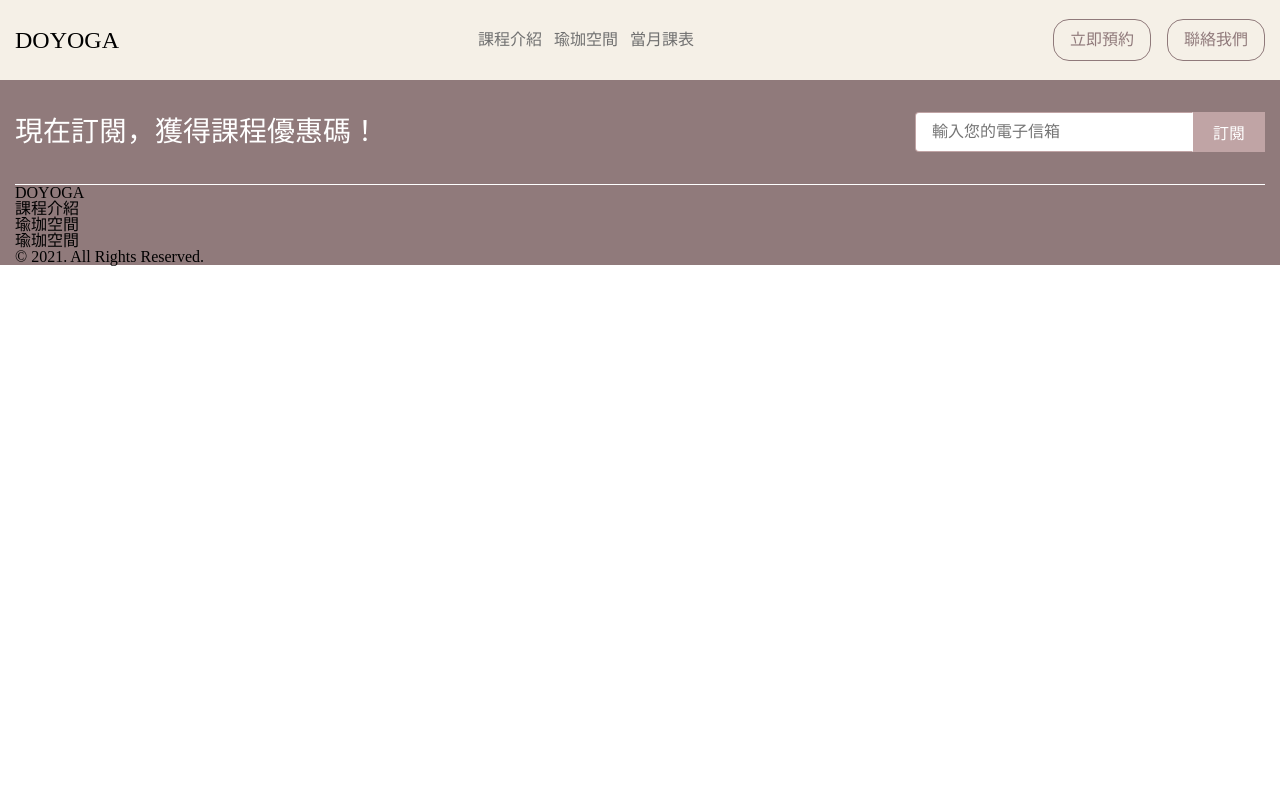
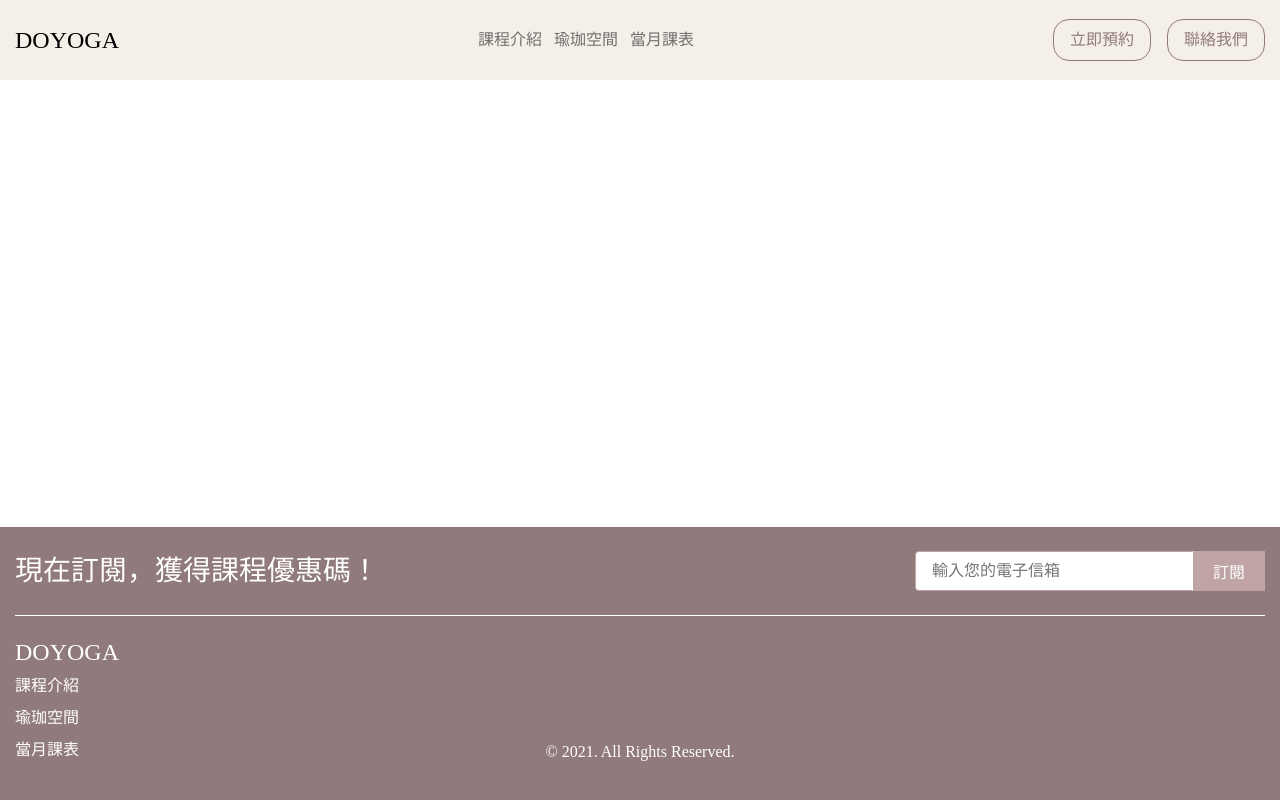
Before and after one commit to hungshihyen/css, a Vue app: page / in a window 1280 px wide. Built offline with nearby package versions, Linux system fonts and the light colour scheme.

Commit message:
layout change to grid

```diff
--- a/src/yoga/Footer/index.vue
+++ b/src/yoga/Footer/index.vue
@@ -16,10 +16,18 @@
         </div>
       </section>
       <section class="footer-bottom">
-        <div>DOYOGA</div>
-        <div>課程介紹</div>
-        <div>瑜珈空間</div>
-        <div>瑜珈空間</div>
+        <div class="title">
+          DOYOGA
+        </div>
+        <button class="footer-button">
+          課程介紹
+        </button>
+        <button class="footer-button">
+          瑜珈空間
+        </button>
+        <button class="footer-button">
+          當月課表
+        </button>
         <div class="copy-right">
           © 2021. All Rights Reserved.
         </div>
@@ -43,7 +51,7 @@ export default {
   display: grid;
   grid-template-columns: 1fr;
   align-items: center;
-  padding: 2rem 0;
+  padding: 1.5rem 0;
   border-bottom: 1px solid #fff;
 
   @media (min-width: 768.1px) {
@@ -95,4 +103,49 @@ export default {
   }
 }
 
+.footer-bottom {
+  position: relative;
+  padding-top: 1.5rem;
+  padding-bottom: 2rem;
+  color: #fff;
+
+  div,
+  button {
+    margin-bottom: 0.5rem;
+    font-size: 1rem;
+    font-weight: 300;
+
+    &:last-child {
+      margin-bottom: 0;
+    }
+  }
+
+  .title {
+    font-size: 1.5rem;
+    font-weight: normal;
+  }
+
+  .footer-button {
+    display: block;
+    width: 64px;
+    padding: 0 0;
+    color: #fff;
+    cursor: pointer;
+    background-color: transparent;
+    border: none;
+
+    &:hover {
+      color: #eee;
+    }
+  }
+
+  .copy-right {
+    @media (min-width: 768.1px) {
+      position: absolute;
+      bottom: 2.5rem;
+      left: 50%;
+      transform: translateX(-50%);
+    }
+  }
+}
 </style>
--- a/src/yoga/index.vue
+++ b/src/yoga/index.vue
@@ -1,5 +1,6 @@
 <template>
   <Nav />
+  <section class="body" />
   <Footer />
   <!-- https://xd.adobe.com/view/ddcefee3-3028-48a2-8840-4d3ba00e8807-889d/grid -->
 </template>
@@ -20,4 +21,27 @@ export default {
 
 <style lang="scss">
 @import './styles/base.scss';
+
+#app {
+  display: grid;
+  // grid-template-areas:
+  //   'head'
+  //   'body'
+  //   'foot';
+  grid-template-rows: 80px 1fr auto;
+  grid-template-columns: 100%;
+  min-height: 100vh;
+}
+
+.nav-wrap {
+  grid-row: 1/2;
+}
+
+.body {
+  grid-row: 2/3;
+}
+
+.footer-wrap {
+  grid-row: 3/4;
+}
 </style>
```
Also changed, not shown: .stylelintrc.json.
